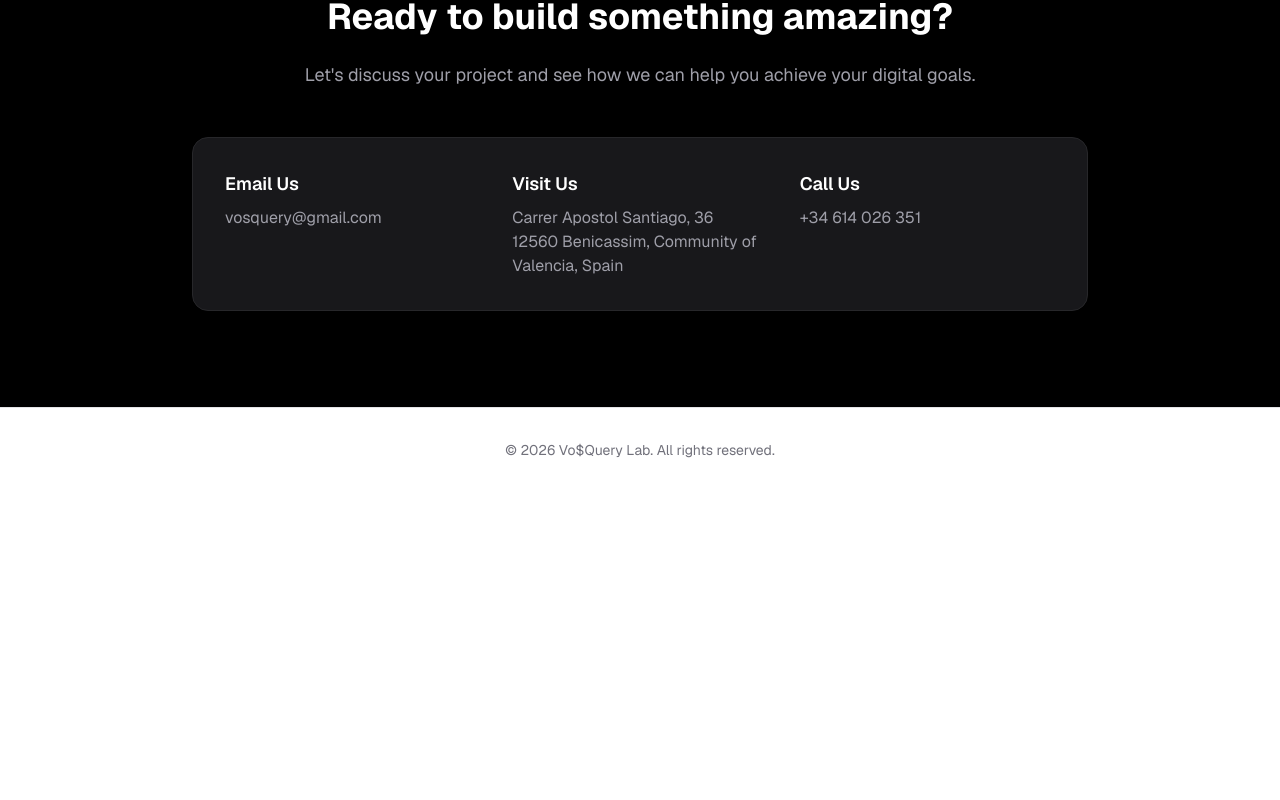
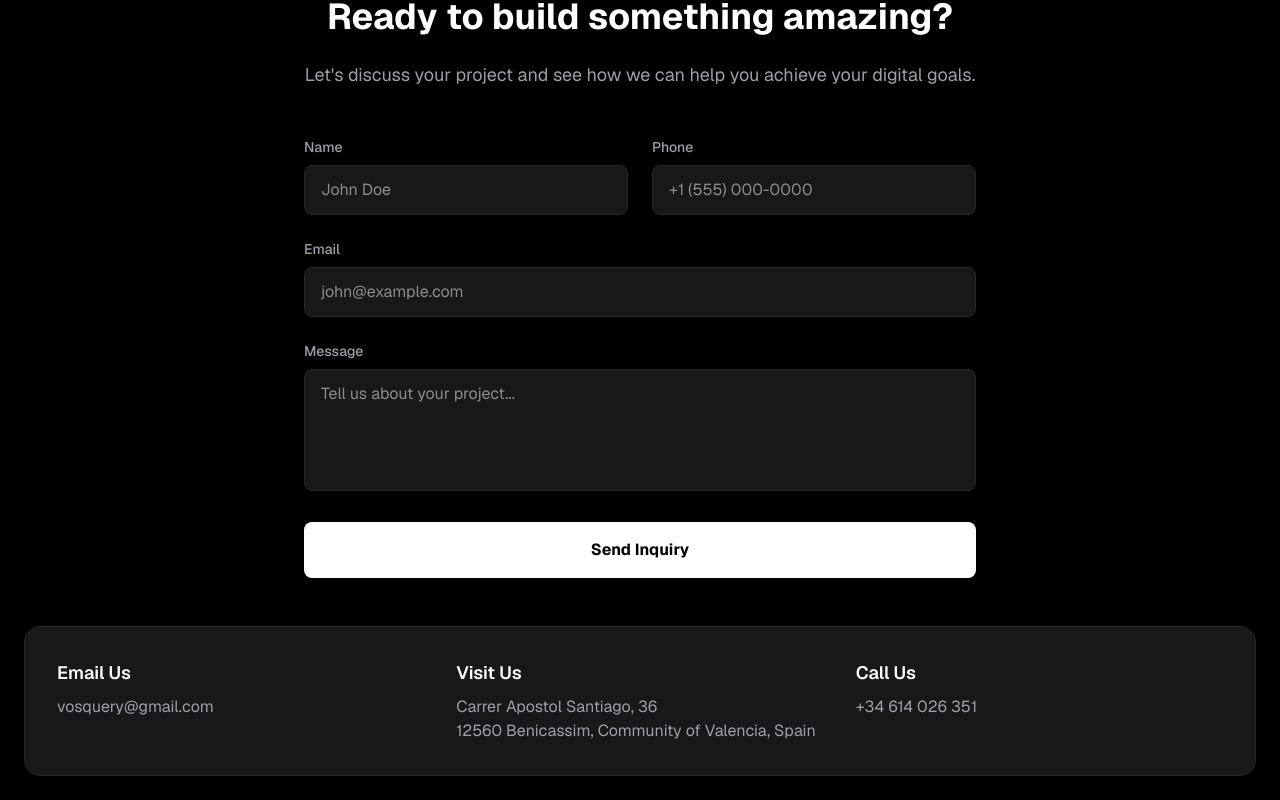
Before and after one commit to voloshynserhii/vosquerylab, a Next.js app: page / in a window 1280 px wide. Shown: the part 2680-3480 px from the top of the page. Before the commit the page ends 3172 px from the top, so only its background shows below. Built offline with nearby package versions, Linux system fonts and the light colour scheme; no server answers.

Commit message:
contact form

```diff
--- /dev/null
+++ b/app/actions/send-email.ts
@@ -0,0 +1,41 @@
+'use server'
+
+import { Resend } from 'resend';
+
+const resend = new Resend(process.env.RESEND_API_KEY);
+
+export async function sendEmail(formData: FormData) {
+  const name = formData.get('name') as string;
+  const email = formData.get('email') as string;
+  const phone = formData.get('phone') as string;
+  const message = formData.get('message') as string;
+
+  if (!email) {
+    return { error: 'Missing required fields' };
+  }
+
+  try {
+    const { data, error } = await resend.emails.send({
+      from: 'Contact Form <onboarding@vosquery-lab.site>',
+      to: ['vosquery@gmail.com'],
+      subject: `New Inquiry from ${name}`,
+      text: `Name: ${name} \nEmail: ${email} \nPhone: ${phone} \nMessage: ${message}`,
+    });
+
+    if (error) {
+      return { error: error.message };
+    }
+
+    await resend.emails.send({
+      from: 'Vosquery Lab <onboarding@vosquery-lab.site>',
+      to: [email],
+      subject: 'We received your inquiry',
+      text: `Hi ${name},\n\nThank you for contacting Vosquery Lab. We have received your message and will get back to you shortly.\n\nBest regards,\nThe Vosquery Lab Team`,
+    });
+
+    return { success: true, data };
+  } catch (err) {
+    console.log('Failed to send email', err);
+    return { error: 'Failed to send email' };
+  }
+}
--- a/app/containers/Contact.tsx
+++ b/app/containers/Contact.tsx
@@ -1,3 +1,5 @@
+import ContactForm from "./ContactForm";
+
 export default function Contact() {
   return (
     <section id="contact" className="py-24 px-6 bg-black text-white">
@@ -6,6 +8,11 @@ export default function Contact() {
         <p className="text-zinc-400 mb-12 text-lg max-w-2xl mx-auto">
           Let's discuss your project and see how we can help you achieve your digital goals.
         </p>
+      </div>
+
+      <ContactForm />
+
+      <div className="max-w-7xl mx-auto mt-12">
         <div className="grid md:grid-cols-3 gap-8 text-left bg-zinc-900 p-8 rounded-2xl border border-zinc-800">
           <div>
             <h3 className="font-semibold text-lg mb-2 text-white">Email Us</h3>
--- /dev/null
+++ b/app/containers/ContactForm.tsx
@@ -0,0 +1,84 @@
+'use client'
+
+import { useRef, useState } from 'react';
+import { sendEmail } from '@/actions/send-email';
+
+export default function ContactForm() {
+  const formRef = useRef<HTMLFormElement>(null);
+  const [status, setStatus] = useState<'idle' | 'submitting' | 'success' | 'error'>('idle');
+
+  async function handleSubmit(formData: FormData) {
+    setStatus('submitting');
+    const result = await sendEmail(formData);
+
+    if (result?.success) {
+      setStatus('success');
+      formRef.current?.reset();
+    } else {
+      setStatus('error');
+    }
+  }
+
+  return (
+    <form ref={formRef} action={handleSubmit} className="mt-12 max-w-2xl mx-auto space-y-6 text-left">
+      <div className="grid md:grid-cols-2 gap-6">
+        <div>
+          <label htmlFor="name" className="block text-sm font-medium text-zinc-400 mb-2">Name</label>
+          <input
+            type="text"
+            id="name"
+            name="name"
+            required
+            className="w-full px-4 py-3 rounded-lg bg-zinc-900 border border-zinc-800 text-white focus:outline-none focus:border-white transition-colors"
+            placeholder="John Doe"
+          />
+        </div>
+        <div>
+          <label htmlFor="phone" className="block text-sm font-medium text-zinc-400 mb-2">Phone</label>
+          <input
+            type="tel"
+            id="phone"
+            name="phone"
+            className="w-full px-4 py-3 rounded-lg bg-zinc-900 border border-zinc-800 text-white focus:outline-none focus:border-white transition-colors"
+            placeholder="+1 (555) 000-0000"
+          />
+        </div>
+      </div>
+      <div>
+        <label htmlFor="email" className="block text-sm font-medium text-zinc-400 mb-2">Email</label>
+        <input
+          type="email"
+          id="email"
+          name="email"
+          required
+          className="w-full px-4 py-3 rounded-lg bg-zinc-900 border border-zinc-800 text-white focus:outline-none focus:border-white transition-colors"
+          placeholder="john@example.com"
+        />
+      </div>
+      <div>
+        <label htmlFor="message" className="block text-sm font-medium text-zinc-400 mb-2">Message</label>
+        <textarea
+          id="message"
+          name="message"
+          required
+          rows={4}
+          className="w-full px-4 py-3 rounded-lg bg-zinc-900 border border-zinc-800 text-white focus:outline-none focus:border-white transition-colors resize-none"
+          placeholder="Tell us about your project..."
+        />
+      </div>
+      <button
+        type="submit"
+        disabled={status === 'submitting'}
+        className="w-full bg-white text-black font-bold py-4 rounded-lg hover:bg-zinc-200 transition-colors disabled:opacity-50 disabled:cursor-not-allowed cursor-pointer"
+      >
+        {status === 'submitting' ? 'Sending...' : 'Send Inquiry'}
+      </button>
+      {status === 'success' && (
+        <p className="text-green-400 text-center">Message sent successfully!</p>
+      )}
+      {status === 'error' && (
+        <p className="text-red-400 text-center">Failed to send message. Please try again.</p>
+      )}
+    </form>
+  );
+}
--- a/package.json
+++ b/package.json
@@ -11,7 +11,8 @@
   "dependencies": {
     "next": "16.1.6",
     "react": "19.2.3",
-    "react-dom": "19.2.3"
+    "react-dom": "19.2.3",
+    "resend": "^6.9.2"
   },
   "devDependencies": {
     "@tailwindcss/postcss": "^4",
```
Also changed, not shown: 1 other file (tests, documents, lock files or other folders).
